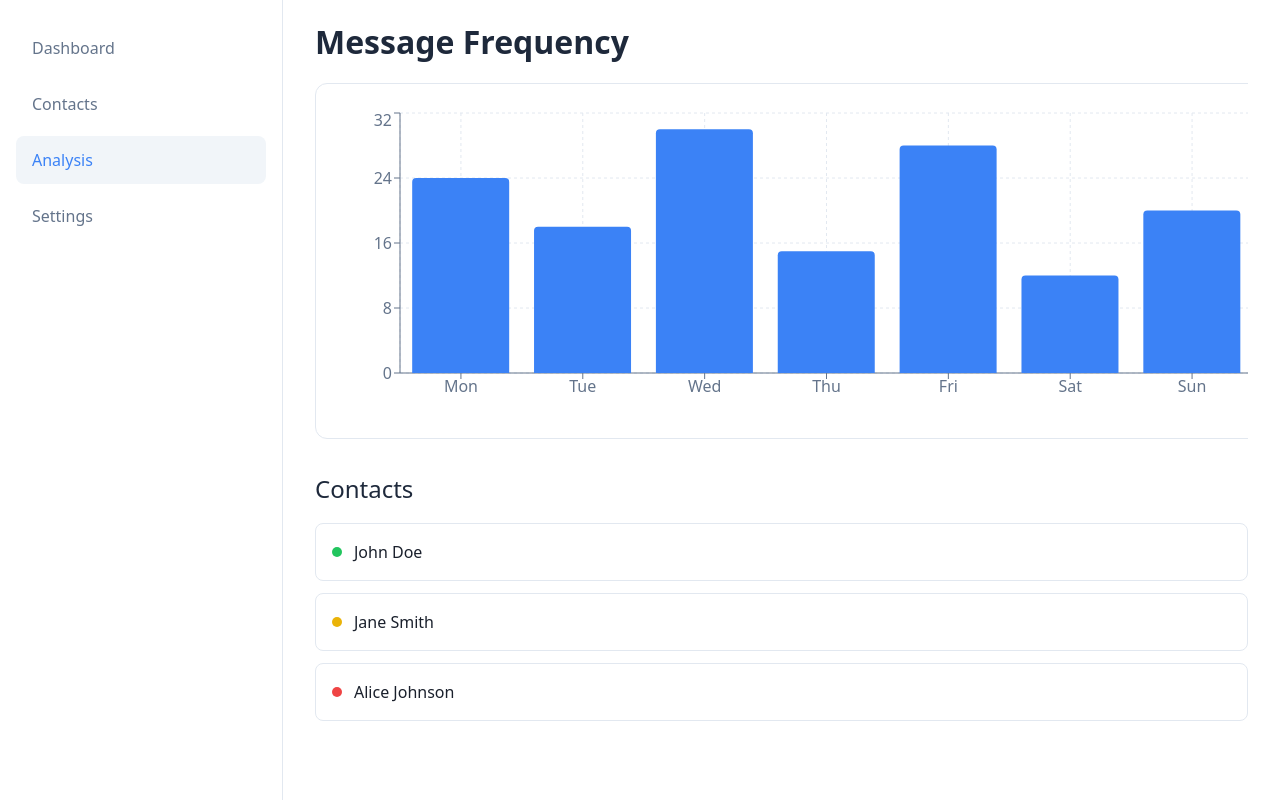
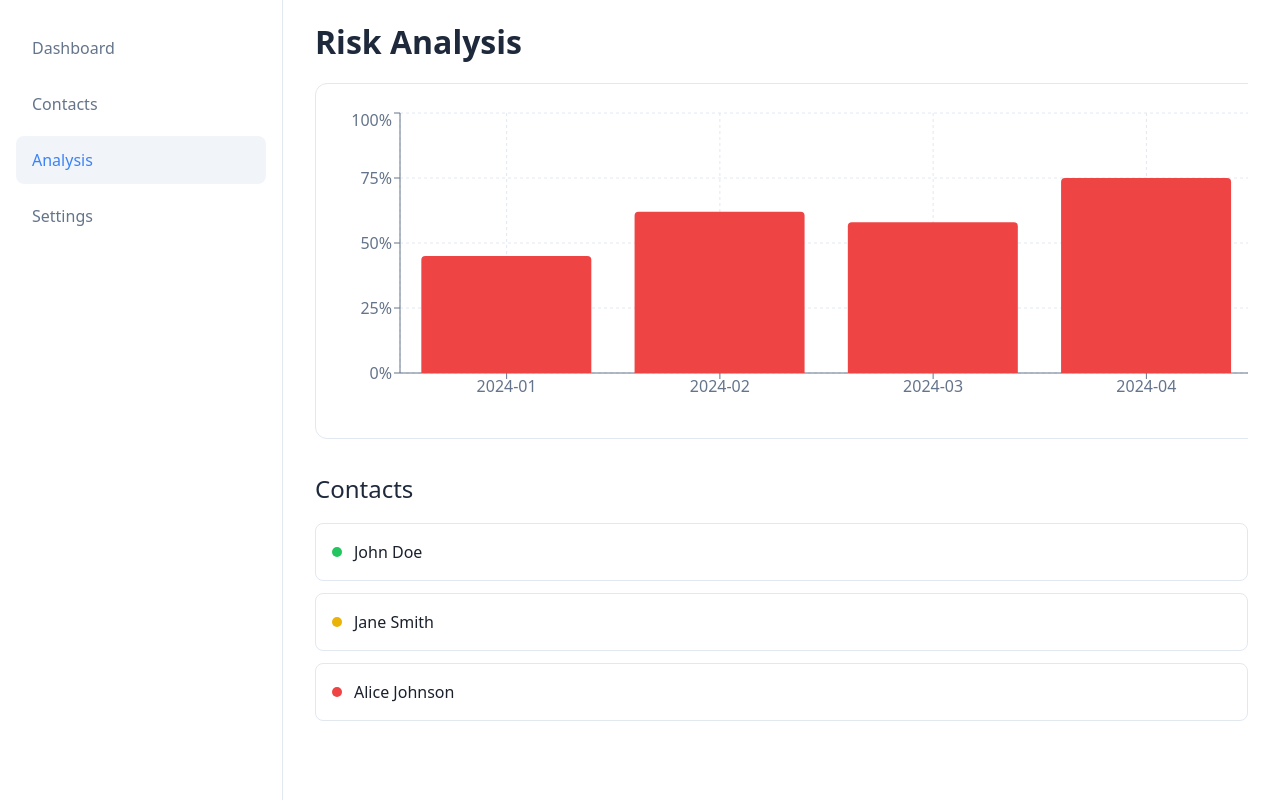
Before and after one commit to mounikasaka1/hackai, a React (Vite) app in the folder safeguard/: page /analysis in a window 1280 px wide. Built offline with nearby package versions, Linux system fonts and the light colour scheme.

Commit message:
graph changes
suppppp

```diff
--- a/safeguard/src/pages/ContactAnalysis.tsx
+++ b/safeguard/src/pages/ContactAnalysis.tsx
@@ -145,10 +145,10 @@ const NavItem = styled.div<{ active?: boolean }>`
 `
 
 const mockTimelineData = [
-  { date: '2024-01', messages: 45, risk: 0.2 },
-  { date: '2024-02', messages: 62, risk: 0.3 },
-  { date: '2024-03', messages: 58, risk: 0.4 },
-  { date: '2024-04', messages: 75, risk: 0.6 },
+  { date: '2024-01', risk: 0.45 },
+  { date: '2024-02', risk: 0.62 },
+  { date: '2024-03', risk: 0.58 },
+  { date: '2024-04', risk: 0.75 },
 ]
 
 const mockMessages = [
@@ -223,18 +223,19 @@ const ContactAnalysis = () => {
               width={chartWidth}
               height={400}
               data={mockTimelineData}
-              margin={{ top: 5, right: 20, bottom: 5, left: 0 }}
+              margin={{ top: 5, right: 20, bottom: 5, left: 10 }}
             >
               <CartesianGrid strokeDasharray="3 3" stroke="#e2e8f0" />
               <XAxis dataKey="date" stroke="#64748b" />
-              <YAxis stroke="#64748b" />
-              <Tooltip />
-              <Line
-                type="monotone"
-                dataKey="messages"
-                stroke="#3b82f6"
-                strokeWidth={2}
-                dot={{ fill: '#3b82f6', r: 4 }}
+              <YAxis
+                stroke="#64748b"
+                domain={[0, 1]}
+                tickFormatter={(value) => `${(value * 100).toFixed(0)}%`}
+                label={{ value: 'Risk Level', angle: -90, position: 'insideLeft', offset: 0, fill: '#64748b' }}
+              />
+              <Tooltip
+                formatter={(value: number) => [`${(value * 100).toFixed(1)}%`, 'Risk Level']}
+                labelFormatter={(label) => `Date: ${label}`}
               />
               <Line
                 type="monotone"
@@ -242,6 +243,7 @@ const ContactAnalysis = () => {
                 stroke="#ef4444"
                 strokeWidth={2}
                 dot={{ fill: '#ef4444', r: 4 }}
+                name="Risk Level"
               />
             </LineChart>
           </ChartContainer>
--- a/safeguard/src/pages/Dashboard.tsx
+++ b/safeguard/src/pages/Dashboard.tsx
@@ -124,13 +124,10 @@ const ChartContainer = styled.div`
 `
 
 const mockData = [
-  { name: 'Mon', frequency: 24 },
-  { name: 'Tue', frequency: 18 },
-  { name: 'Wed', frequency: 30 },
-  { name: 'Thu', frequency: 15 },
-  { name: 'Fri', frequency: 28 },
-  { name: 'Sat', frequency: 12 },
-  { name: 'Sun', frequency: 20 },
+  { date: '2024-01', risk: 0.45 },
+  { date: '2024-02', risk: 0.62 },
+  { date: '2024-03', risk: 0.58 },
+  { date: '2024-04', risk: 0.75 },
 ]
 
 const mockContacts = [
@@ -191,7 +188,7 @@ const Dashboard = () => {
       </Sidebar>
       <MainContent>
         <Content>
-          <h1>Message Frequency</h1>
+          <h1>Risk Analysis</h1>
           <ChartContainer ref={chartContainerRef}>
             <BarChart
               width={chartWidth}
@@ -200,10 +197,22 @@ const Dashboard = () => {
               margin={{ top: 5, right: 20, bottom: 5, left: 0 }}
             >
               <CartesianGrid strokeDasharray="3 3" stroke="#e2e8f0" />
-              <XAxis dataKey="name" stroke="#64748b" />
-              <YAxis stroke="#64748b" />
-              <Tooltip />
-              <Bar dataKey="frequency" fill="#3b82f6" radius={[4, 4, 0, 0]} />
+              <XAxis dataKey="date" stroke="#64748b" />
+              <YAxis
+                stroke="#64748b"
+                domain={[0, 1]}
+                tickFormatter={(value) => `${(value * 100).toFixed(0)}%`}
+              />
+              <Tooltip
+                formatter={(value: number) => [`${(value * 100).toFixed(1)}%`, 'Risk Level']}
+                labelFormatter={(label) => `Date: ${label}`}
+              />
+              <Bar
+                dataKey="risk"
+                fill="#ef4444"
+                radius={[4, 4, 0, 0]}
+                name="Risk Level"
+              />
             </BarChart>
           </ChartContainer>
 
```
